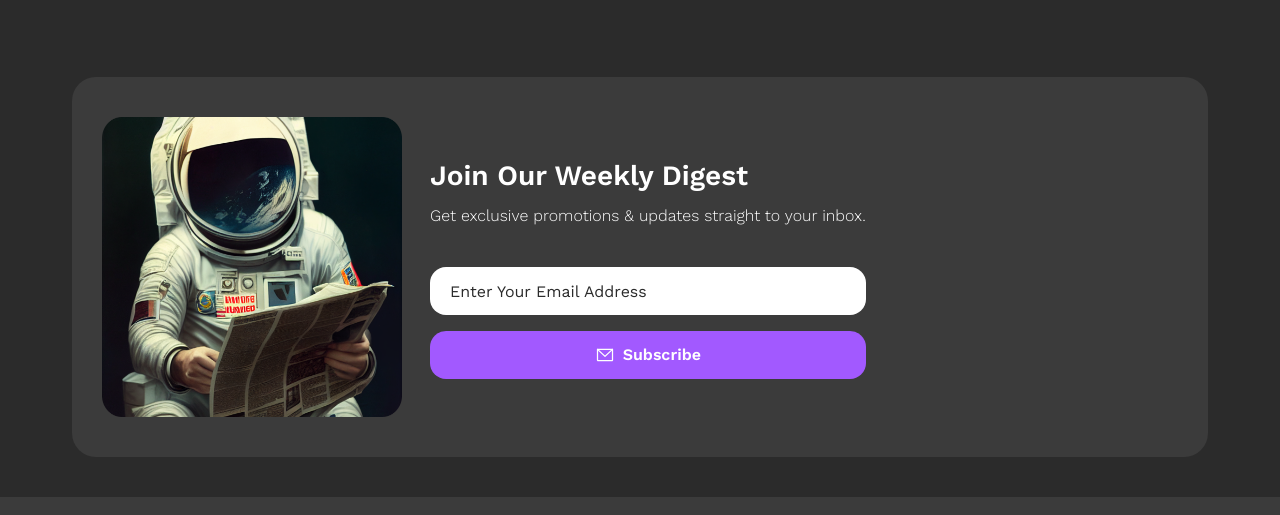
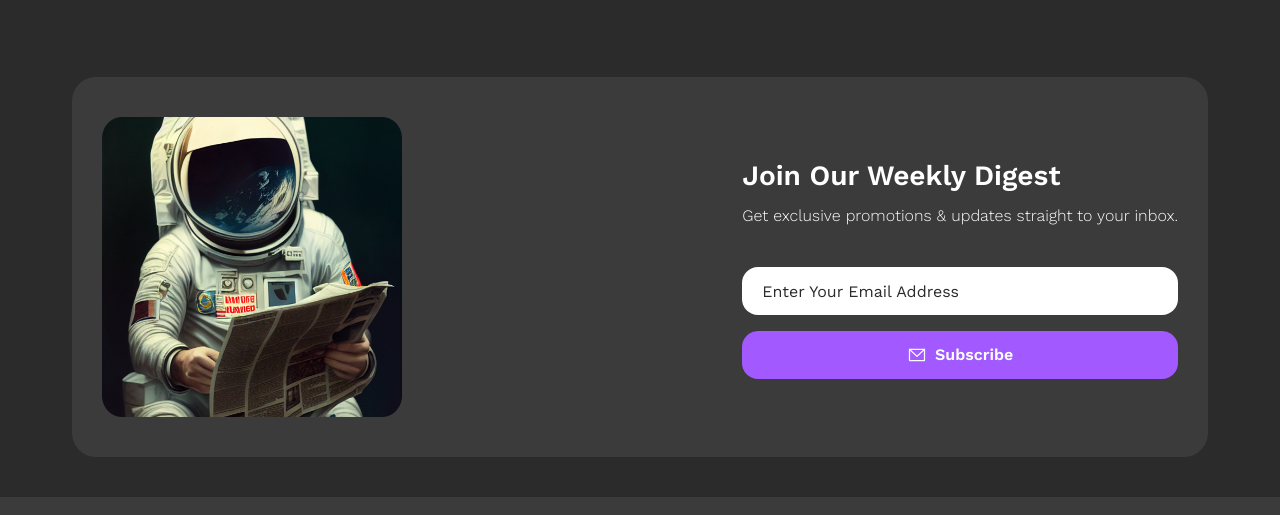
Before and after one commit to omar01140/NFT-Market, a website: page index.html in a window 1280 px wide. Shown: the part 4494-5009 px from the top of the page. Drawn offline with nearby package versions, Linux system fonts and the light colour scheme.

Commit message:
update tablet screen

```diff
--- a/index.html
+++ b/index.html
@@ -300,7 +300,7 @@
     <!-- End how -->
     <!-- Start email -->
     <div class="px-7 py-10 md:px-[72px]">
-        <div class=" md:bg-Background-Secondry md:flex md:items-center md:px-[30px] md:py-10 md:gap-7 md:rounded-3xl">
+        <div class=" md:bg-Background-Secondry md:flex md:items-center md:justify-between md:px-[30px] md:py-10 md:gap-7 md:rounded-3xl">
             <img class="mb-[30px] mx-auto md:hidden" src="images/Photo.png" alt="img">
             <img class="hidden md:block w-[300px] h-[300px]" src="images/astro.png" alt="img">
             <div>
```
Also changed, not shown: output.css.
